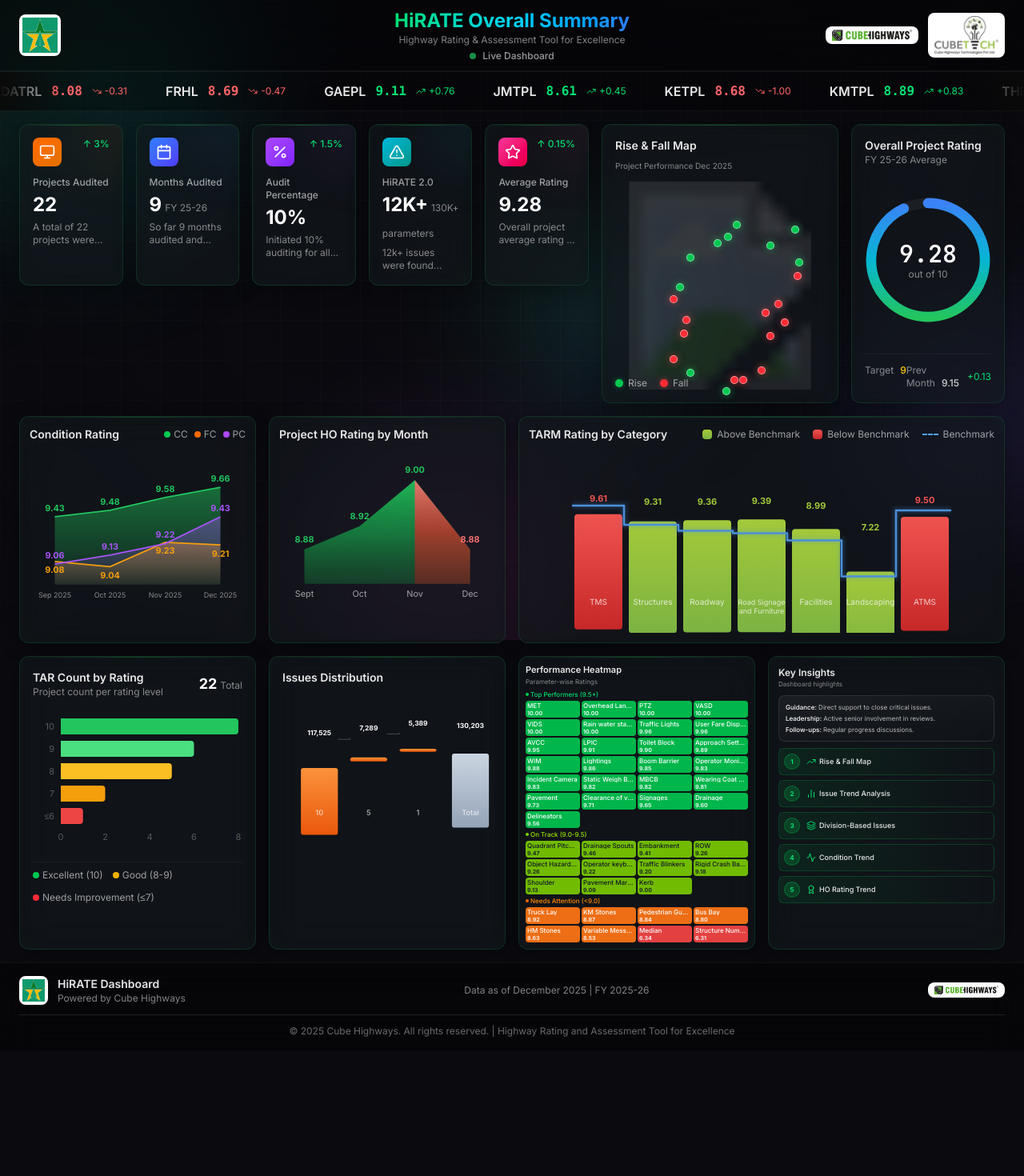
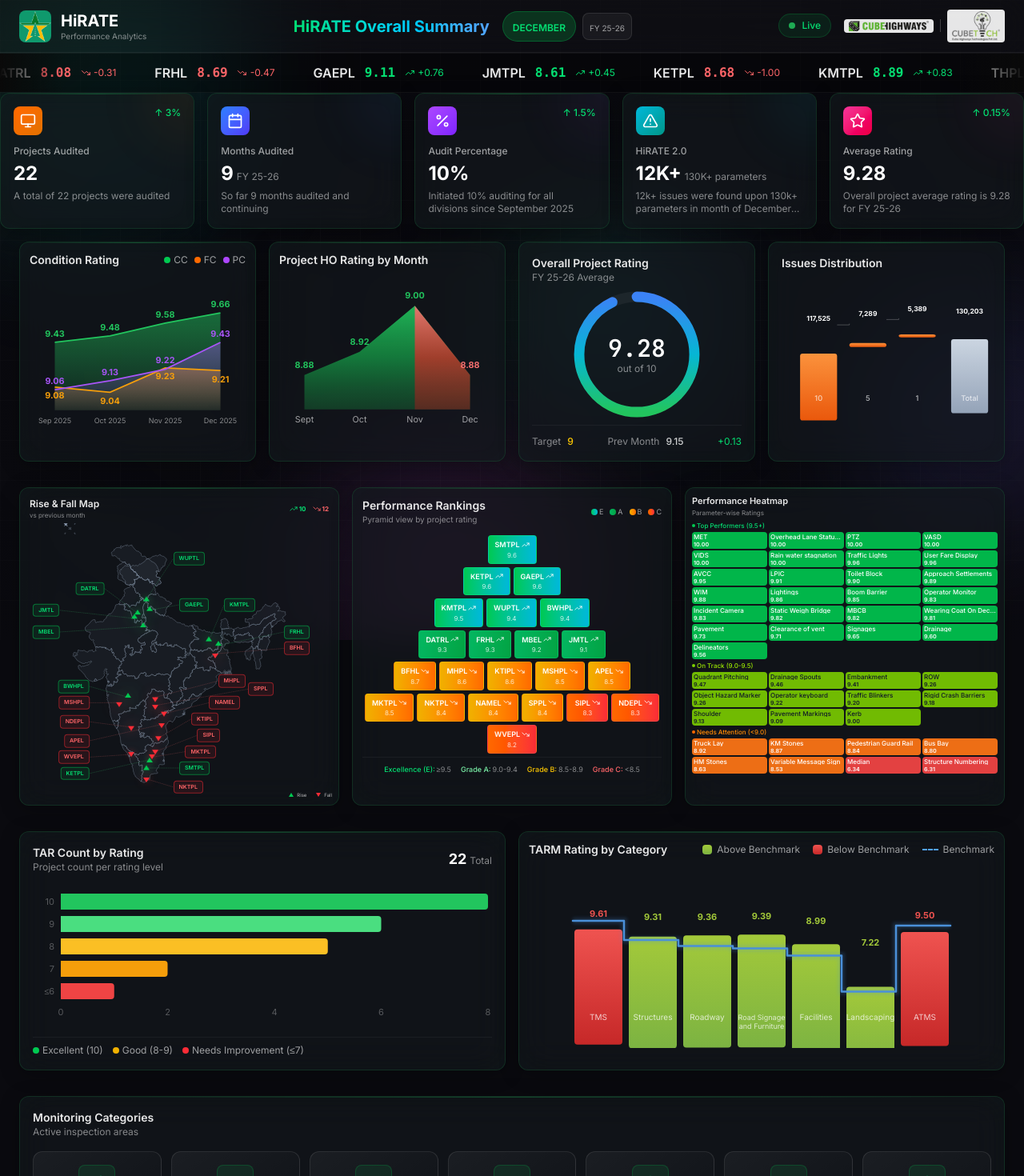
Before and after one commit to naveen2296/hirate_dashboard, a Next.js app: page / in a window 1280 px wide. Shown: the top 1470 px of the page at 80% size. Before the commit the page ends 1313 px from the top, so only its background shows below. Built offline with nearby package versions, Linux system fonts and the light colour scheme.

Commit message:
Full dashboard restoration - all components restored from VS Code Local History

```diff
--- a/src/app/page.tsx
+++ b/src/app/page.tsx
@@ -1,91 +1,82 @@
 'use client';
 
+import { motion } from 'framer-motion';
 import { AnimatedBackground } from '@/components/layout/AnimatedBackground';
 import { Header } from '@/components/layout/Header';
+import { LiveTicker } from '@/components/layout/LiveTicker';
 import { Footer } from '@/components/layout/Footer';
-import { LiveTicker } from '@/components/layout/LiveTicker';
 import { StatsGrid } from '@/components/stats/StatsGrid';
-import { RatingGauge } from '@/components/charts/RatingGauge';
-import { IndiaMap } from '@/components/charts/IndiaMap';
+import { CategoriesSection } from '@/components/stats/CategoriesSection';
+import { IndiaMap } from '@/components/map/IndiaMap';
 import { ConditionChart } from '@/components/charts/ConditionChart';
 import { HORatingChart } from '@/components/charts/HORatingChart';
+import { RatingGauge } from '@/components/charts/RatingGauge';
+import { IssuesChart } from '@/components/charts/IssuesChart';
+import { TARCountChart } from '@/components/charts/TARCountChart';
 import { TARMCategoryChart } from '@/components/charts/TARMCategoryChart';
-import { TARCountChart } from '@/components/charts/TARCountChart';
-import { IssuesChart } from '@/components/charts/IssuesChart';
+import { PyramidRankings } from '@/components/charts/PyramidRankings';
 import { PerformanceHeatmap } from '@/components/charts/PerformanceHeatmap';
-import { InsightsSection } from '@/components/stats/InsightsSection';
 
-export default function Home() {
+export default function Dashboard() {
     return (
-        <div className="min-h-screen flex flex-col">
+        <div className="min-h-screen relative">
+            {/* Animated Background */}
             <AnimatedBackground />
+
+            {/* Main Content */}
+            <div className="relative z-10">
+                {/* Header */}
                 <Header />
+
+                {/* Live Ticker */}
                 <LiveTicker />
 
-            <main className="flex-1 px-6 py-4 space-y-4">
-                {/* Row 1: Stats Grid + India Map + Rating Gauge */}
-                <div className="grid grid-cols-12 gap-4">
-                    {/* Stats - takes 7 columns */}
-                    <div className="col-span-7">
+                {/* Row 1: Stats Grid - Moved up closer to ticker */}
                 <StatsGrid />
+
+                {/* Row 2: Charts (Condition, HO Rating, Gauge, Issues) */}
+                <section className="px-6 py-4">
+                    <div className="grid grid-cols-1 md:grid-cols-2 lg:grid-cols-4 gap-4">
+                        <ConditionChart />
+                        <HORatingChart />
+                        <RatingGauge />
+                        <IssuesChart />
                     </div>
+                </section>
 
-                    {/* India Map - takes 3 columns */}
-                    <div className="col-span-3">
-                        <div className="glass-card p-4 h-full">
+                {/* Row 3: India Map + Pyramid Rankings + Performance Heatmap */}
+                <section className="px-6 py-4">
+                    <div className="grid grid-cols-1 lg:grid-cols-3 gap-4">
+                        <div>
                             <IndiaMap />
                         </div>
+                        <div>
+                            <PyramidRankings />
                         </div>
-
-                    {/* Rating Gauge - takes 2 columns */}
-                    <div className="col-span-2">
-                        <RatingGauge />
+                        <div>
+                            <PerformanceHeatmap />
                         </div>
                     </div>
+                </section>
 
-                {/* Row 2: Main Charts */}
-                <div className="grid grid-cols-12 gap-4">
-                    {/* Condition Chart */}
-                    <div className="col-span-3">
-                        <ConditionChart />
-                    </div>
-
-                    {/* HO Rating Chart */}
-                    <div className="col-span-3">
-                        <HORatingChart />
-                    </div>
-
-                    {/* TARM Category Chart - wider */}
-                    <div className="col-span-6">
+                {/* Row 4: TAR Charts */}
+                <section className="px-6 py-4">
+                    <div className="grid grid-cols-1 md:grid-cols-2 gap-4">
+                        <TARCountChart />
                         <TARMCategoryChart />
                     </div>
-                </div>
+                </section>
 
-                {/* Row 3: Additional Charts */}
-                <div className="grid grid-cols-12 gap-4">
-                    {/* TAR Count Chart */}
-                    <div className="col-span-3">
-                        <TARCountChart />
-                    </div>
+                {/* Row 5: Monitoring Categories - Full Row */}
+                <section className="px-6 py-4">
+                    <CategoriesSection />
+                </section>
 
-                    {/* Issues Chart */}
-                    <div className="col-span-3">
-                        <IssuesChart />
-                    </div>
-
-                    {/* Performance Heatmap */}
-                    <div className="col-span-3">
-                        <PerformanceHeatmap />
-                    </div>
-
-                    {/* Insights Section */}
-                    <div className="col-span-3">
-                        <InsightsSection />
+                {/* Footer */}
+                <div className="px-6 pb-6">
+                    <Footer />
                 </div>
             </div>
-            </main>
-
-            <Footer />
         </div>
     );
 }
--- a/src/components/layout/Footer.tsx
+++ b/src/components/layout/Footer.tsx
@@ -4,52 +4,75 @@
 import Image from 'next/image';
 
 export function Footer() {
+    const currentDate = new Date().toLocaleDateString('en-IN', {
+        year: 'numeric',
+        month: 'long',
+        day: 'numeric'
+    });
+
     return (
         <motion.footer
             initial={{ opacity: 0 }}
             animate={{ opacity: 1 }}
-            transition={{ delay: 0.5 }}
-            className="mt-auto py-4 px-6 bg-black/40 backdrop-blur-xl border-t border-white/5"
+            transition={{ duration: 0.5, delay: 0.8 }}
+            className="glass-card px-6 py-4 mt-6"
         >
-            <div className="flex items-center justify-between">
+            <div className="flex flex-col md:flex-row items-center justify-between gap-4">
+                {/* Left - Branding */}
                 <div className="flex items-center gap-3">
-                    <div className="bg-white rounded-lg p-1">
-                        <Image
-                            src="/logo-star.png"
-                            alt="HiRATE"
-                            width={28}
-                            height={28}
-                            className="object-contain"
-                        />
-                    </div>
+                    <Image
+                        src="/logo-star.png"
+                        alt="HiRATE"
+                        width={32}
+                        height={32}
+                        className="rounded-lg"
+                    />
                     <div>
-                        <p className="text-sm font-semibold text-white/90">HiRATE Dashboard</p>
-                        <p className="text-xs text-white/50">Powered by Cube Highways</p>
+                        <span className="text-sm font-semibold text-white/90">
+                            HiRATE Dashboard
+                        </span>
+                        <p className="text-[10px] text-white/40">Performance Analytics Platform</p>
                     </div>
                 </div>
 
+                {/* Center - Update info */}
                 <div className="text-center">
                     <p className="text-xs text-white/50">
-                        Data as of December 2025 | FY 2025-26
+                        Last updated: <span className="text-white/70">{currentDate}</span>
+                    </p>
+                    <p className="text-[10px] text-white/30 mt-1">
+                        Data refreshes every month
                     </p>
                 </div>
 
-                <div className="flex items-center gap-3">
-                    <div className="bg-white rounded-lg px-2 py-1">
+                {/* Right - Company logos */}
+                <div className="flex items-center gap-2">
+                    <div className="bg-white/90 px-2 py-1 rounded">
                         <Image
                             src="/logo-highways.png"
                             alt="Cube Highways"
-                            width={80}
+                            width={100}
                             height={28}
-                            className="object-contain"
+                            className="opacity-100"
+                        />
+                    </div>
+                    <div className="w-px h-6 bg-white/20" />
+                    <div className="bg-white/90 px-2 py-1 rounded">
+                        <Image
+                            src="/logo-tech.png"
+                            alt="Cube Technologies"
+                            width={60}
+                            height={24}
+                            className="opacity-100"
                         />
                     </div>
                 </div>
             </div>
 
-            <div className="mt-3 pt-3 border-t border-white/10 text-center">
-                <p className="text-xs text-white/40">
-                    © 2025 Cube Highways. All rights reserved. | Highway Rating and Assessment Tool for Excellence
+            {/* Copyright */}
+            <div className="mt-4 pt-3 border-t border-white/5 text-center">
+                <p className="text-[10px] text-white/30">
+                    © 2025 Cube Highways Technologies. All rights reserved. | HiRATE v2.0
                 </p>
             </div>
         </motion.footer>
--- a/src/components/layout/Header.tsx
+++ b/src/components/layout/Header.tsx
@@ -8,53 +8,93 @@
         <motion.header
             initial={{ opacity: 0, y: -20 }}
             animate={{ opacity: 1, y: 0 }}
-            className="relative z-10"
+            transition={{ duration: 0.5 }}
+            className="sticky top-0 z-50 px-6 py-3"
+            style={{
+                background: 'rgba(255, 255, 255, 0.02)',
+                backdropFilter: 'blur(24px)',
+                borderBottom: '1px solid rgba(255, 255, 255, 0.06)',
+            }}
         >
-            <div className="flex items-center justify-between px-6 py-4 bg-black/40 backdrop-blur-xl border-b border-white/5">
-                {/* Left - Logo with white background */}
+            <div className="flex items-center justify-between">
+                {/* Logo Section */}
                 <div className="flex items-center gap-4">
-                    <div className="bg-white rounded-lg p-1">
+                    <div className="flex items-center gap-3">
                         <Image
                             src="/logo-star.png"
                             alt="HiRATE"
-                            width={44}
-                            height={44}
-                            className="object-contain"
+                            width={40}
+                            height={40}
+                            className="rounded-lg"
                         />
+                        <div>
+                            <h1 className="text-xl font-bold text-white">
+                                HiRATE
+                            </h1>
+                            <p className="text-[10px] text-white/50 -mt-0.5">Performance Analytics</p>
+                        </div>
                     </div>
                 </div>
 
-                {/* Center - Title */}
-                <div className="absolute left-1/2 transform -translate-x-1/2 text-center">
-                    <h1 className="text-2xl font-bold bg-gradient-to-r from-green-400 via-cyan-400 to-blue-500 bg-clip-text text-transparent">
+                {/* Title + Date Badges */}
+                <div className="hidden md:flex items-center gap-4">
+                    <motion.h2
+                        initial={{ opacity: 0, y: -10 }}
+                        animate={{ opacity: 1, y: 0 }}
+                        transition={{ delay: 0.2 }}
+                        className="text-xl font-bold bg-gradient-to-r from-green-400 via-cyan-400 to-blue-400 bg-clip-text text-transparent"
+                    >
                         HiRATE Overall Summary
-                    </h1>
-                    <p className="text-xs text-white/50">Highway Rating & Assessment Tool for Excellence</p>
-                    <div className="flex items-center justify-center gap-2 mt-1">
-                        <div className="live-dot"></div>
-                        <span className="text-xs font-medium text-white/60">Live Dashboard</span>
+                    </motion.h2>
+                    <motion.div
+                        initial={{ opacity: 0 }}
+                        animate={{ opacity: 1 }}
+                        transition={{ delay: 0.3 }}
+                        className="flex items-center gap-2"
+                    >
+                        <div className="px-3 py-1.5 rounded-full bg-green-500/20 border border-green-500/30">
+                            <span className="text-xs font-semibold text-green-400">DECEMBER</span>
                         </div>
+                        <div className="px-2 py-1 rounded-lg bg-white/5 border border-white/10">
+                            <span className="text-[10px] text-white/60">FY 25-26</span>
+                        </div>
+                    </motion.div>
                 </div>
 
-                {/* Right - Company Logos with white background */}
-                <div className="flex items-center gap-3">
-                    <div className="bg-white rounded-lg px-2 py-1">
+                {/* Right Section */}
+                <div className="flex items-center gap-4">
+                    {/* Live Indicator */}
+                    <motion.div
+                        initial={{ opacity: 0 }}
+                        animate={{ opacity: 1 }}
+                        transition={{ delay: 0.3 }}
+                        className="flex items-center gap-2 px-3 py-1.5 rounded-full bg-green-500/10 border border-green-500/20"
+                    >
+                        <div className="live-dot" />
+                        <span className="text-xs font-medium text-green-400">Live</span>
+                    </motion.div>
+
+                    {/* Company Logos */}
+                    <div className="hidden lg:flex items-center gap-2">
+                        <div className="bg-white/90 px-1.5 py-0.5 rounded">
                             <Image
                                 src="/logo-highways.png"
                                 alt="Cube Highways"
                                 width={100}
-                            height={36}
-                            className="object-contain"
+                                height={28}
+                                className="opacity-100"
                             />
                         </div>
-                    <div className="bg-white rounded-lg px-2 py-1">
+                        <div className="w-px h-4 bg-white/20" />
+                        <div className="bg-white/90 px-1.5 py-0.5 rounded">
                             <Image
                                 src="/logo-tech.png"
-                            alt="Tech Partner"
-                            width={80}
-                            height={36}
-                            className="object-contain"
+                                alt="Cube Tech"
+                                width={60}
+                                height={20}
+                                className="opacity-100"
                             />
+                        </div>
                     </div>
                 </div>
             </div>
```
Lines whose indentation alone changed are shown as unchanged.
